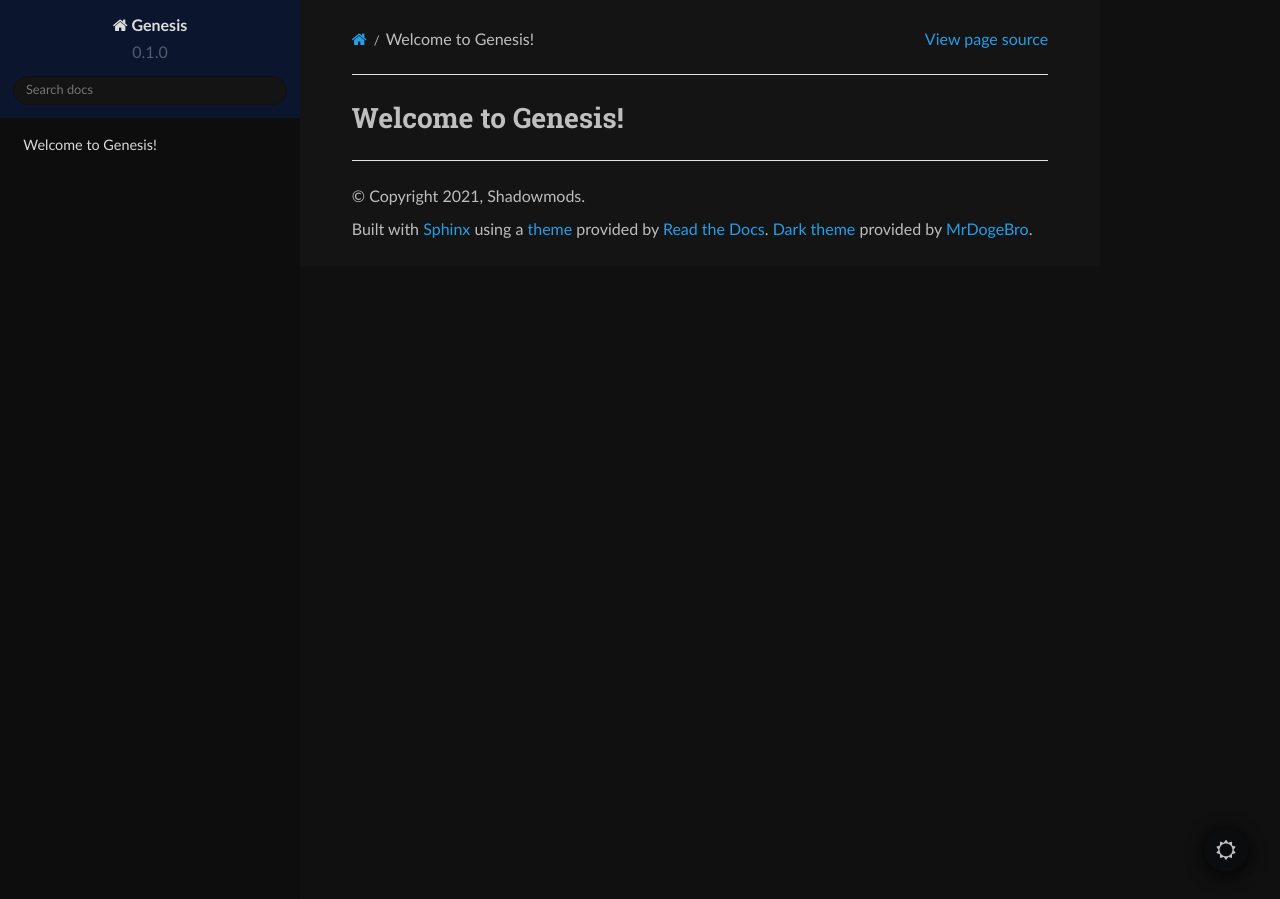
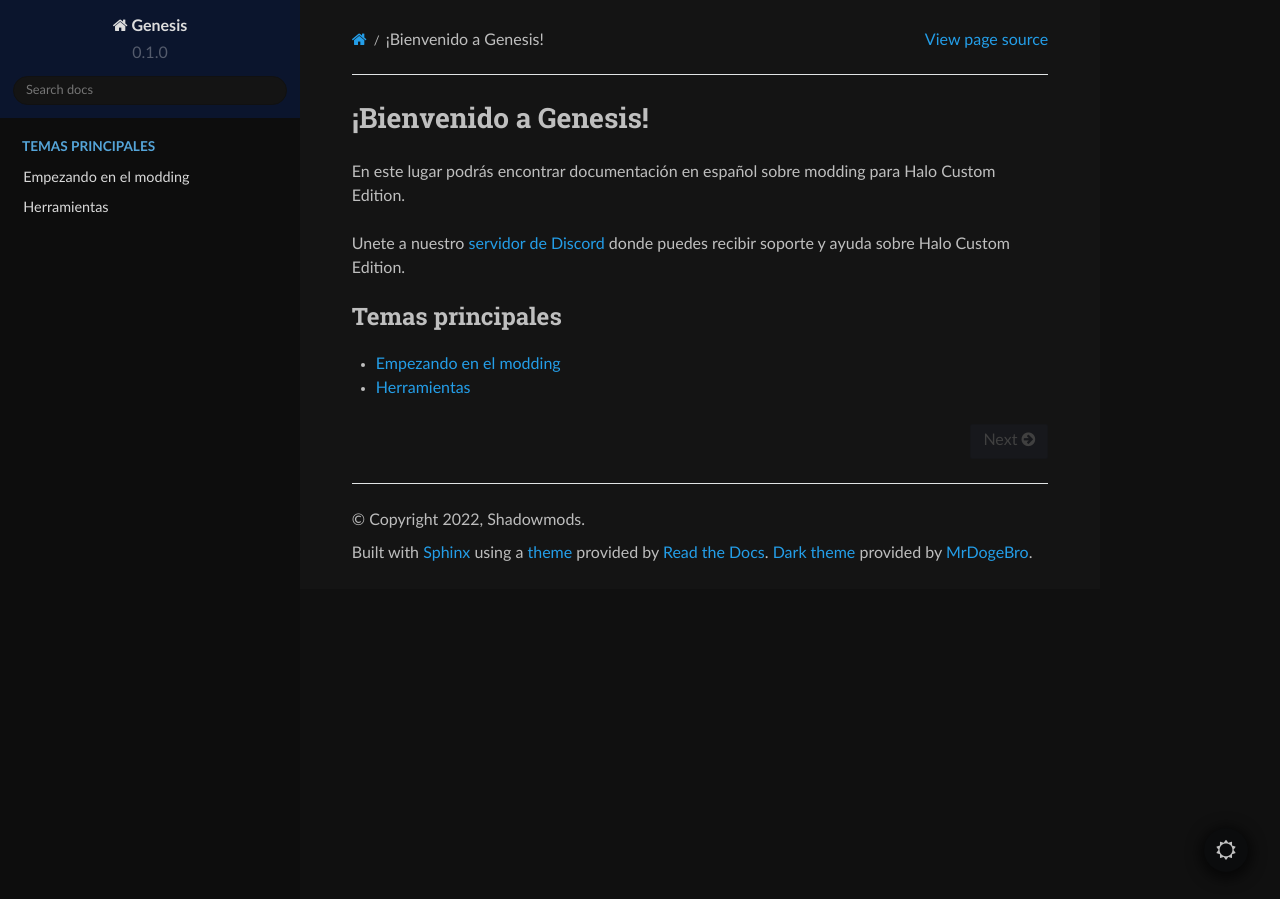
Before and after one commit to Sledmine/genesis, a Sphinx documentation site: the page built from docs/source/index.md, in a window 1280 px wide. Built offline with Sphinx 7.4.7 and the Read the Docs theme 2.0.0, drawn with Linux system fonts in a browser that asks for light colours.

Commit message:
add test documentation, update copyright

````diff
--- a/docs/source/conf.py
+++ b/docs/source/conf.py
@@ -3,7 +3,7 @@
 # -- Project information
 
 project = 'Genesis'
-copyright = '2021, Shadowmods'
+copyright = '2022, Shadowmods'
 author = 'Shadowmods'
 
 release = '0.1'
--- a/docs/source/index.md
+++ b/docs/source/index.md
@@ -1,2 +1,9 @@
-Welcome to Genesis!
-===================================
+# ¡Bienvenido a Genesis!
+
+En este lugar podrás encontrar documentación en español sobre modding para Halo Custom Edition.
+
+Unete a nuestro [servidor de Discord](https://link) donde puedes recibir soporte y ayuda sobre
+Halo Custom Edition.
+
+```{include} toc.md
+```
--- /dev/null
+++ b/docs/source/toc.md
@@ -0,0 +1,8 @@
+```{toctree}
+:caption: Temas principales
+:maxdepth: 1
+:glob:
+
+gettingstarted
+tools
+```
--- /dev/null
+++ b/docs/source/tools.md
@@ -0,0 +1 @@
+# Herramientas
````
Also changed, not shown: docs/source/gettingstarted.md (added, +16 -0 lines).
